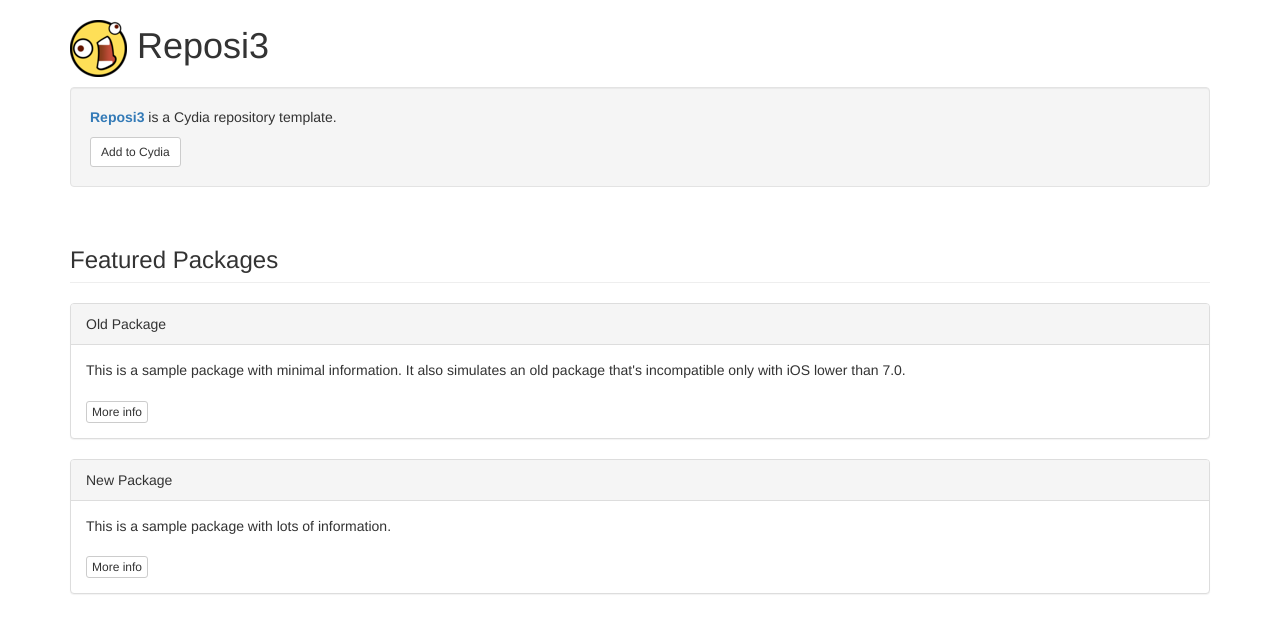
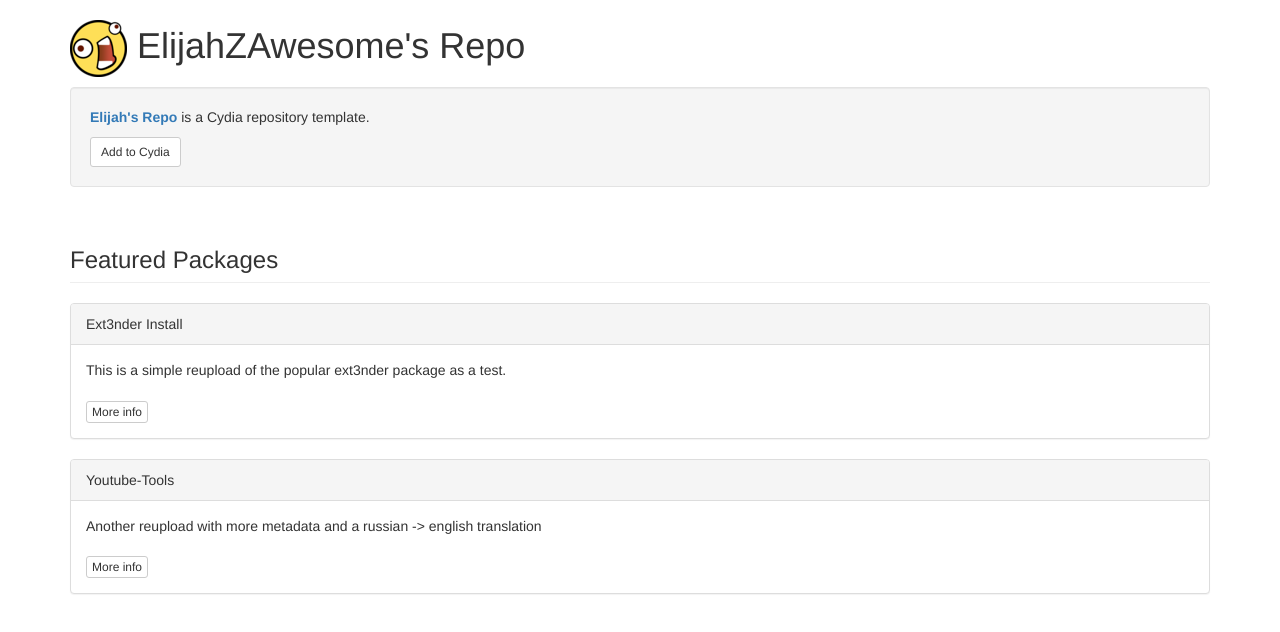
Before and after one commit to ElijahZAwesome/repo, a plain HTML site: page index.html in a window 1280 px wide. Drawn offline with nearby package versions, Linux system fonts and the light colour scheme.

Commit message:
Removed Reposi3

```diff
--- a/index.html
+++ b/index.html
@@ -10,12 +10,12 @@
 <body>
 
 <div class="container">
-	<h1><img src="CydiaIcon.png"> Reposi3</h1>
+	<h1><img src="CydiaIcon.png"> ElijahZAwesome's Repo</h1>
 </div>
 
 <div class="container">
 	<div class="well">
-		<p><span class="text-primary"><b>Reposi3</span></b> is a Cydia repository template.</p>
+		<p><span class="text-primary"><b>Elijah's Repo</span></b> is a Cydia repository template.</p>
 		<a class="btn btn-sm btn-default" href="cydia://url/https://cydia.saurik.com/api/share#?source=https://elijahzawesome.github.io/repo/">Add to Cydia</a>
 	</div>
 </div>
@@ -26,19 +26,18 @@
 
 <div class="container">
 	<div class="panel panel-default">
-	  <div class="panel-heading">Old Package</div>
+	  <div class="panel-heading">Ext3nder Install</div>
 	  <div class="panel-body">
-		This is a sample package with minimal information.
-		It also simulates an old package that's incompatible only with iOS lower than 7.0.<br /><br />
-		<a class="btn btn-xs btn-default" href="depictions/?p=com.supermamon.oldpackage">More info</a>
+		This is a simple reupload of the popular ext3nder package as a test.<br /><br />
+		<a class="btn btn-xs btn-default" href="depictions/?p=ru.rejail.ext3nder-installer">More info</a>
 	  </div>
 	</div>
 
 	<div class="panel panel-default">
-	  <div class="panel-heading">New Package</div>
+	  <div class="panel-heading">Youtube-Tools</div>
 	  <div class="panel-body">
-		This is a sample package with lots of information.<br /><br />
-		<a class="btn btn-xs btn-default" href="depictions/?p=com.supermamon.newpackage">More info</a>
+		Another reupload with more metadata and a russian -> english translation<br /><br />
+		<a class="btn btn-xs btn-default" href="depictions/?p=com.memeinc.youtube-tools">More info</a>
 	  </div>
 	</div>
 </div>
```
